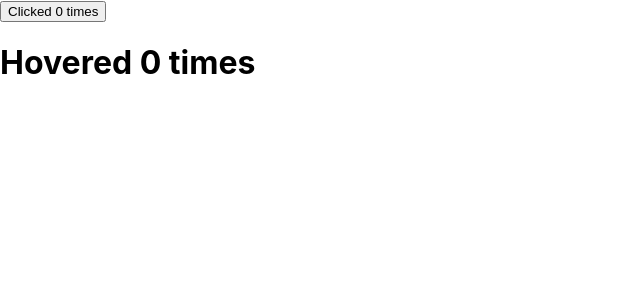
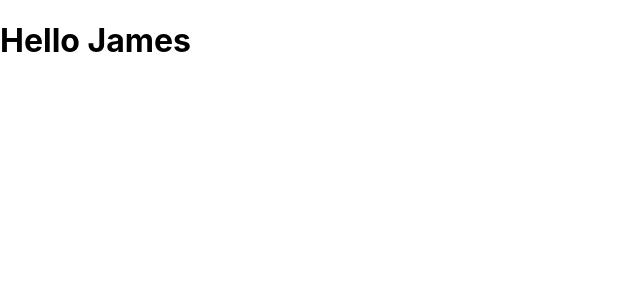
Before and after one commit to thepreakerebi/react-practice, a React (Create React App) app: page / in a window 1280 px wide. Shown: the top 300 px of the page, without its empty margins (0-640 px from the left). Built offline with nearby package versions, Linux system fonts and the light colour scheme.

Commit message:
react context

```diff
--- a/src/App.js
+++ b/src/App.js
@@ -1,59 +1,13 @@
-//import {Greet} from './components/Greet'
+import ComponentC from "./components/ComponentC";
+import { UserProvider } from "./components/userContext";
 
-import ClickCounter2 from "./components/ClickCounter2";
-import Counter2 from "./components/Counter2";
-import HoverCounter2 from "./components/HoverCounter2";
-
-// import FragmentDemo from "./components/FragmentDemo";
-// import ParentComp from "./components/ParentComp";
-// import FocusInput from "./components/FocusInput";
-// import FRParentInput from "./components/FRParentInput";
-// import ClickCounter from "./components/ClickCounter";
-// import HoverCounter from "./components/HoverCounter";
-// import PortalDemo from "./components/PortalDemo";
-// import RefDemo from "./components/RefDemo";
-// import PureComp from "./components/PureComp";
-
-// import Form from "./components/Form";
-
-//import { NameList } from "./components/NameList";
-//import StyleSheet from "./components/StyleSheet";
-// import { UserGreeting } from "./components/UserGreeting";
-
-// import { ParentComponent } from "./components/ParentComponent";
-
-// import { EventBind } from "./components/EventBind";
-
-//import { Counter } from "./components/Counter";
-// import { ClassClick } from "./components/ClassClick";
-// import { FunctionClick } from "./components/FunctionClick";
-
-// import Message from "./components/Message";
 
 function App() {
   return (
     <div className="App">
-      {/* <Greet name="Wisdom" /> */}
-      {/* <Message /> */}
-      {/* <Counter /> */}
-      {/* <FunctionClick />
-      <ClassClick /> */}
-      {/* <EventBind /> */}
-      {/* <ParentComponent /> */}
-      {/* <UserGreeting /> */}
-      {/* <NameList /> */}
-      {/* <StyleSheet /> */}
-      {/* <Form /> */}
-      {/* <FragmentDemo /> */}
-      {/* <ParentComp /> */}
-      {/* <RefDemo /> */}
-      {/* <FocusInput /> */}
-      {/* <FRParentInput /> */}
-      {/* <PortalDemo /> */}
-      {/* <ClickCounter /> */}
-      {/* <HoverCounter /> */}
-      <Counter2 render={(count, incrementCount) => <ClickCounter2 count={count} incrementCount={incrementCount} />} />
-      <Counter2 render={(count, incrementCount) => <HoverCounter2 count={count} incrementCount={incrementCount} />} />
+      <UserProvider value="James">
+        <ComponentC />
+      </UserProvider>
     </div>
   );
 }
--- /dev/null
+++ b/src/components/ComponentC.js
@@ -0,0 +1,14 @@
+import React, { Component } from 'react'
+import ComponentD from './ComponentD'
+
+class ComponentC extends Component {
+  render() {
+    return (
+      <div>
+        <ComponentD />
+      </div>
+    )
+  }
+}
+
+export default ComponentC
--- /dev/null
+++ b/src/components/ComponentD.js
@@ -0,0 +1,12 @@
+import React from 'react'
+import ComponentE from './ComponentE'
+
+const ComponentD = () => {
+  return (
+    <div>
+      <ComponentE />
+    </div>
+  )
+}
+
+export default ComponentD
--- /dev/null
+++ b/src/components/ComponentE.js
@@ -0,0 +1,14 @@
+import React from 'react'
+import { UserConsumer } from './userContext'
+
+const ComponentE = () => {
+  return (
+    <UserConsumer>
+        {
+            username => <h1>Hello {username}</h1>
+        }
+    </UserConsumer>
+  )
+}
+
+export default ComponentE
--- /dev/null
+++ b/src/components/userContext.js
@@ -0,0 +1,8 @@
+import React from 'react'
+
+const UserContext = React.createContext();
+
+const UserProvider = UserContext.Provider;
+const UserConsumer = UserContext.Consumer;
+
+export {UserConsumer, UserProvider}
```
